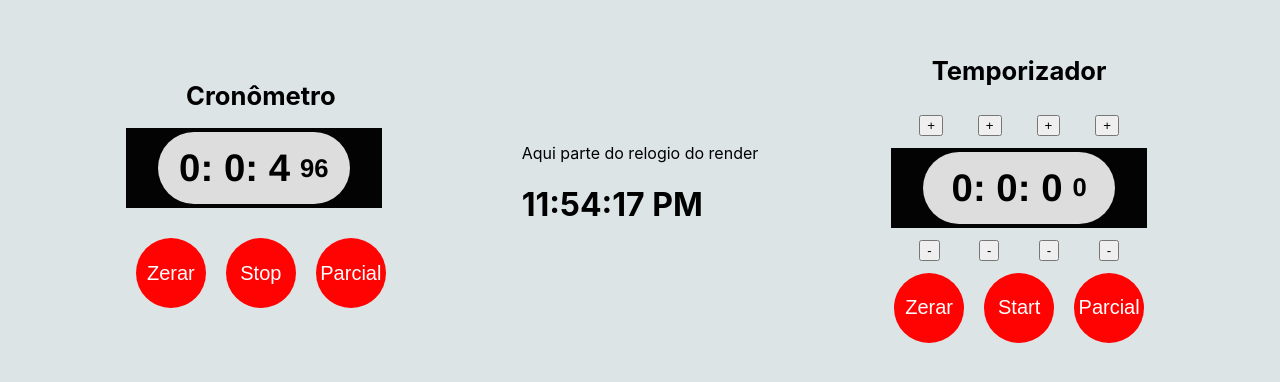
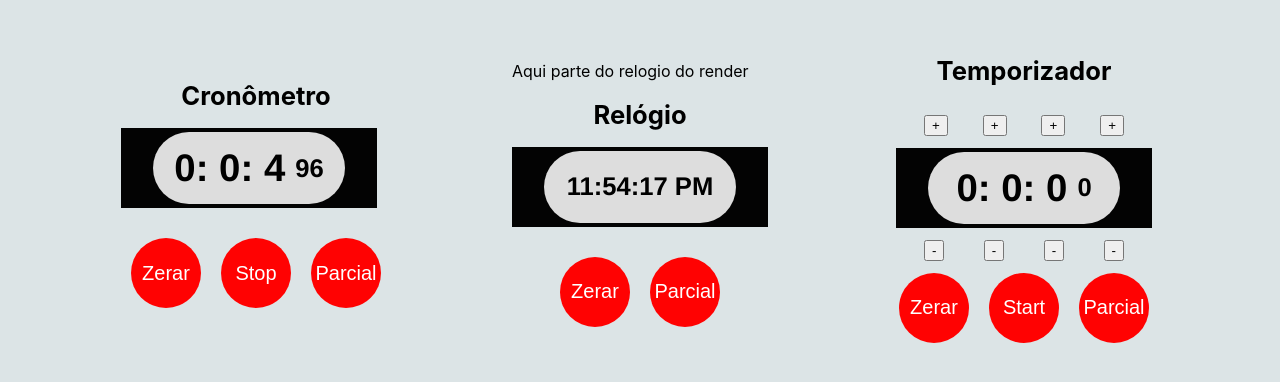
Before and after one commit to gabrielbbrito1/Desafio2-React, a React (Create React App) app: page / in a window 1280 px wide. Shown: the part 206-588 px from the top of the page. Built offline with nearby package versions, Linux system fonts and the light colour scheme.

Commit message:
Atualizando Relogio

```diff
--- a/src/Relogio.js
+++ b/src/Relogio.js
@@ -11,6 +11,7 @@ class Relogio extends React.Component {
     super(props);
     this.state = {date: new Date()};
   }
+
 
   componentDidMount() {
     this.timerID = setInterval(
@@ -31,10 +32,27 @@ class Relogio extends React.Component {
 
   render() {
     return (
-      <div>
-        <h1>{this.state.date.toLocaleTimeString()}</h1>
+      <div className= "mainRelogio" >
+        <div className = "relogio">
+          <div className = "nomeRelogio">
+             <LabelRelogio name="Relógio" />
+          </div>
+          </div>
+
+        <div className = "counterBody">
+            <div className = "contadorFlex">
+        <LabelRelogio name={this.state.date.toLocaleTimeString()} />
+        </div>
+        </div>
+
+        <div className = "buttonTag">
+            <Botao onClick={() => this.zerarCronometro()} label={"Zerar"} />
+            <Botao onClick={() => this.parcial()} label={"Parcial"} />
+          </div>
+
       </div>
     );
+
     ReactDOM.render(
       <Relogio />,
       document.getElementById('root')
@@ -42,6 +60,4 @@ class Relogio extends React.Component {
   }
 }
 
-
-
 export default Relogio;
```
